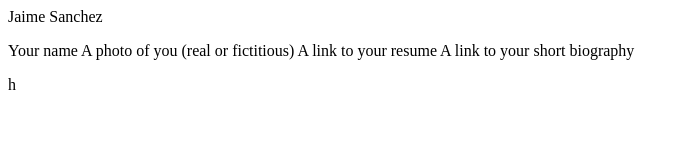
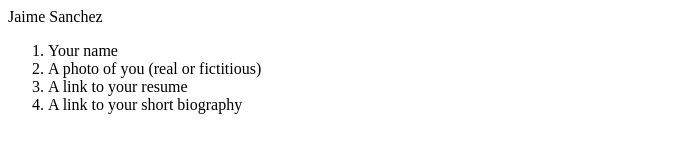
Before and after one commit to jsanch/jsanch.github.io, a plain HTML site: page index.html in a window 1280 px wide. Shown: the whole page, without its empty margins (0-690 px from the left). Drawn offline with Linux system fonts and the light colour scheme.

Commit message:
updated html

```diff
--- a/index.html
+++ b/index.html
@@ -2,12 +2,13 @@
 <head> Jaime Sanchez</head>
 <body>
 
-<p>Your name
-A photo of you (real or fictitious)
-A link to your resume
-A link to your short biography
-</p>
+<ol>
+<Li>Your name</Li>
+<li>A photo of you (real or fictitious)</li>
+<li>A link to your resume </li>
+<li>A link to your short biography</li>
+</ol>
 
 
 </body>
-</html>h
+</html>
```
